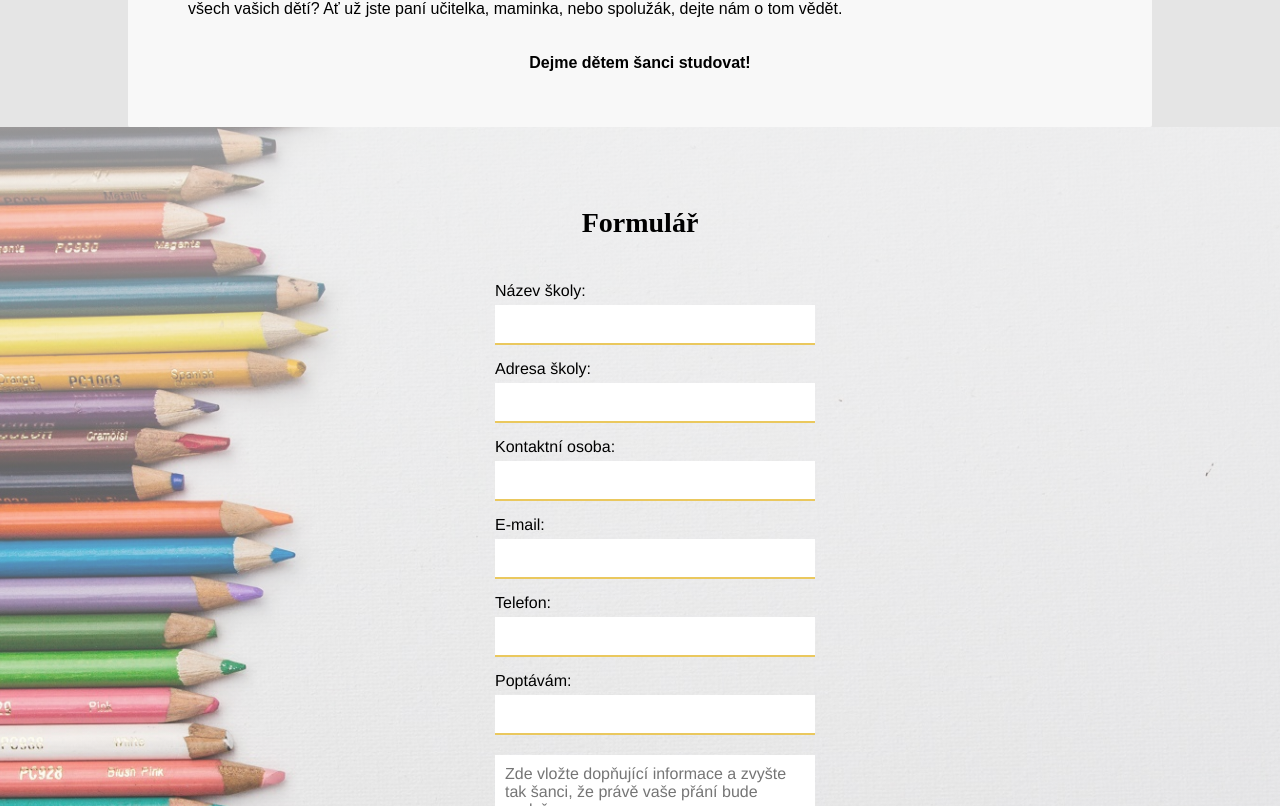
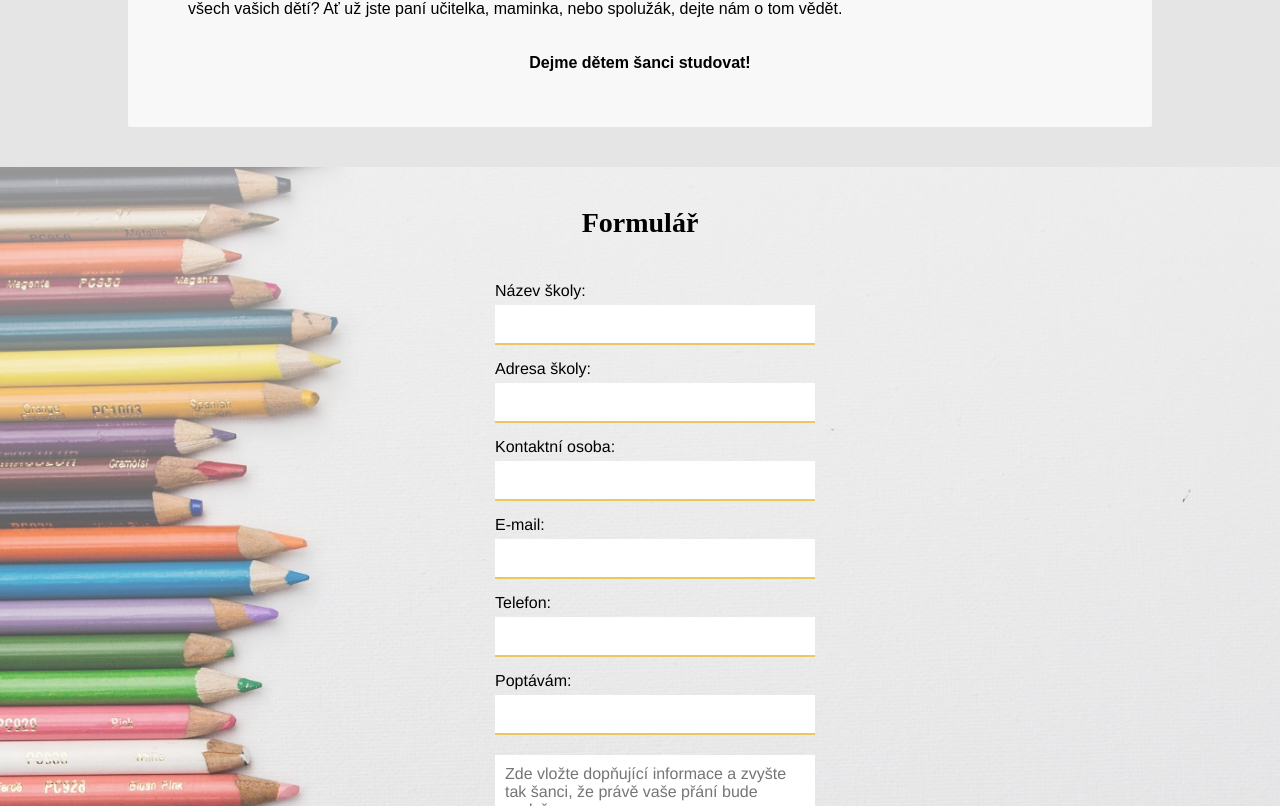
Before and after one commit to zuzubel/pocitace_pro_skolaky, a React app: page /#/form in a window 1280 px wide. Shown: the part 654-1460 px from the top of the page. Built offline with nearby package versions, Linux system fonts and the light colour scheme; no server answers; the database is empty.

Commit message:
form_CSS_postopadesate

```diff
--- a/src/components/Form/style.css
+++ b/src/components/Form/style.css
@@ -39,10 +39,6 @@
   font-weight: bold;
 }
 
-.form_sec {
-  display: flex;
-}
-
 .form_div {
   max-width: 320px;
   margin: 0 auto;
@@ -62,10 +58,6 @@
   font-family: Helvetica, Arial, sans-serif;
   margin: 0 10px 0 20px;
   width: 300px;
-}
-
-.form__fields {
-  font-family: Helvetica, Arial, sans-serif;
 }
 
 .form__inputs input,
@@ -115,19 +107,6 @@
   padding: 10px;
   text-align: center;
 }
-/*
-
-
-
-  font-size: 16px;
-  align-self: flex-start;
-  margin-left: 82px;
-  margin-top: 8px;
-}
-
-.form__checkbox--p {
-}
-*/
 
 /* stylování nevyplněného pole */
 /* input:required:invalid {
@@ -142,7 +121,7 @@
     padding: 36px 60px 0 60px;
   }
 
- .form_sec {
+  .form_sec {
     background: linear-gradient(
         to bottom,
         rgba(242, 242, 242, 0.6),
@@ -154,4 +133,8 @@
     background-position: bottom;
     padding-bottom: 40px;
   }
+
+  .form_div {
+    max-width: 800px;
+  }
 }
```
